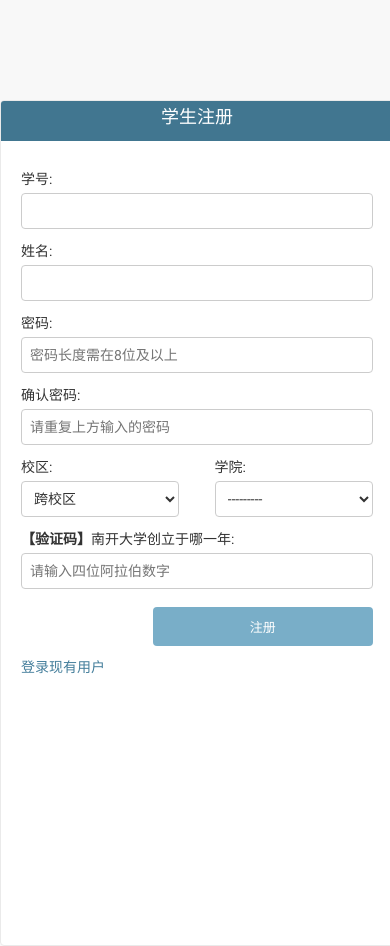
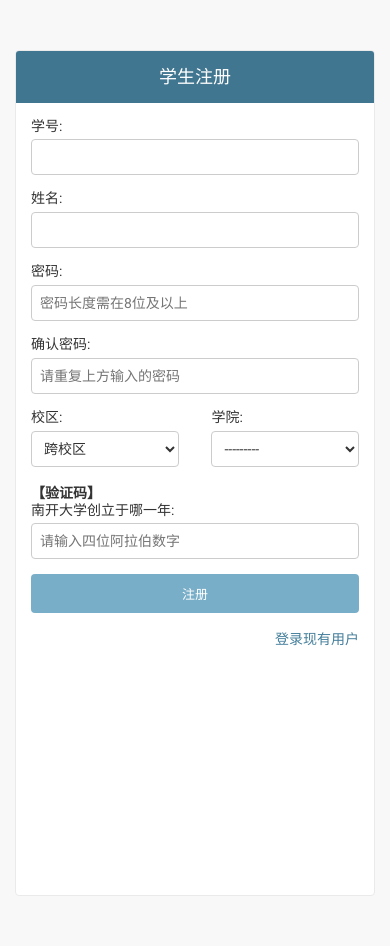
Before and after one commit to CNOliverZhang/NankaiUniversityStudentServiceSystem, a Django app: template templates/admin/utils/CustomPages/register.html in a window 390 px wide. After the commit the page ends 896 px from the top, so only its background shows below. Run offline with Django 3.2, Linux system fonts and the light colour scheme; the template is opened without the code that fills it: values that come from a table or form of the project are taken from there, others are empty; parts of the project's set-up code (start-up, migrations or seed data) failed here and were passed over; some libraries are stand-ins or nearby versions.

```diff
--- a/static/utils/css/register.css
+++ b/static/utils/css/register.css
@@ -91,3 +91,72 @@ body.register {
     background: none;
     text-align: left;
 }
+
+.register .submit-row .transmode {
+    text-align: right;
+}
+
+@media (max-width: 767px) {
+    body.register {
+        padding: 0 15px;
+    }
+
+    .register #container {
+        width: auto;
+        max-width: 480px;
+        margin: 50px auto;
+    }
+
+    .register #header,
+    .register #content {
+        padding: 15px;
+    }
+
+    .register #content-main {
+        float: none;
+    }
+
+    .register .form-row {
+        padding: 0;
+    }
+
+    .register .form-row + .form-row {
+        margin-top: 15px;
+    }
+
+    .register .form-row label {
+        display: block;
+        margin: 0 0 5px;
+        padding: 0;
+        line-height: 1.2;
+    }
+
+    .register .submit-row {
+        padding: 15px 0 0;
+    }
+
+    .register br, .register .submit-row label {
+        display: none;
+    }
+
+    .register .submit-row input {
+        margin: 0;
+        text-transform: uppercase;
+    }
+
+    .errornote {
+        margin: 0 0 20px;
+        padding: 8px 12px;
+        font-size: 13px;
+    }
+}
+
+@media (max-width: 1024px) {
+    .register #header {
+        padding: 15px 20px;
+    }
+
+    .register #branding h1 {
+        margin: 0;
+    }
+}
--- a/templates/admin/login.html
+++ b/templates/admin/login.html
@@ -60,7 +60,9 @@
   <div class="submit-row">
     <label>&nbsp;</label><input type="submit" value="{% trans 'Log in' %}">
   </div>
-  <a href="/register" class="">注册新用户</a>
+  <div class="submit-row">
+    <a href="/register" class="transmode">注册新用户</a>
+  </div>
 </form>
 
 </div>
--- a/templates/admin/utils/CustomPages/register.html
+++ b/templates/admin/utils/CustomPages/register.html
@@ -76,9 +76,11 @@
     <b>【验证码】</b>{{ form.anti_robot.label_tag }} {{ form.anti_robot }}
     </div>
     <div class="submit-row">
-        <input type="submit" value="注册" />
+        <label>&nbsp;</label><input type="submit" value="注册" />
     </div>
-    <a href="/login" class="">登录现有用户</a>
+    <div class="submit-row">
+        <a href="/login" class="transmode">登录现有用户</a>
+    </div>
 </form>
 
 </div>
```
Also changed, not shown: utils/views.py (+10 -0 lines), 1 other file.
